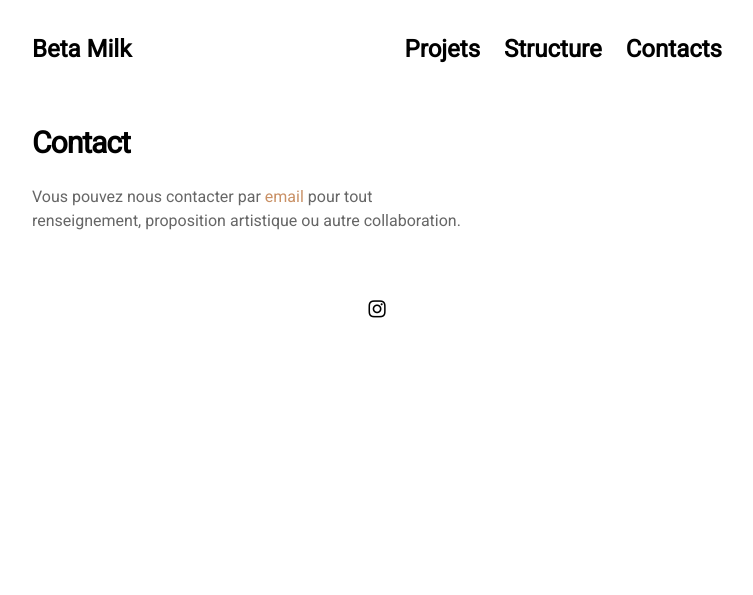
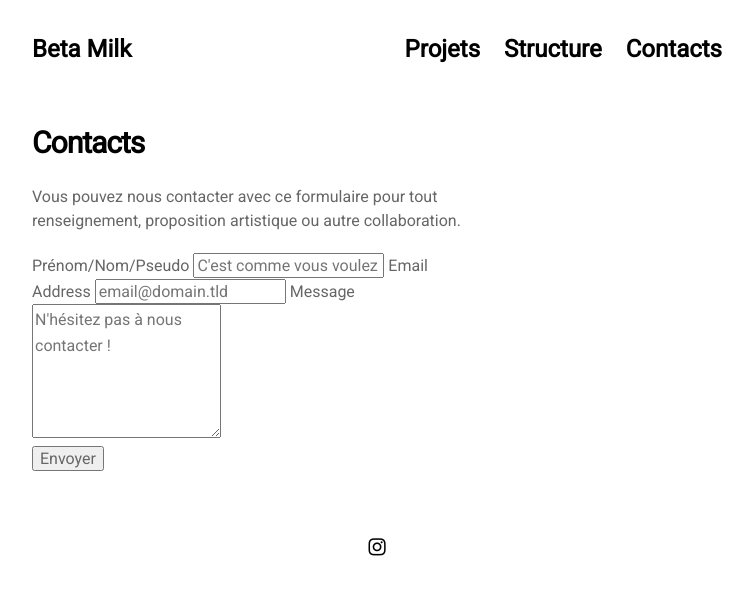
Before and after one commit to betamilk/landingpage, a Jekyll site: the page built from pages/contact.md, in a window 1280 px wide. Shown: the top 595 px of the page, without its empty margins (263-1016 px from the left). Built offline with Jekyll 4.4.1, drawn with Linux system fonts in a browser that asks for light colours; nearby versions of some CDN libraries.

Commit message:
Adding a contact form

```diff
--- /dev/null
+++ b/_includes/contact-form.html
@@ -0,0 +1,12 @@
+<form id="fs-frm" name="simple-contact-form" accept-charset="utf-8" action="https://formspree.io/f/mnqwllwj" method="post">
+  <fieldset id="fs-frm-inputs">
+    <label for="full-name">Prénom/Nom/Pseudo</label>
+    <input type="text" name="name" id="full-name" placeholder="C'est comme vous voulez :)" required="">
+    <label for="email-address">Email Address</label>
+    <input type="email" name="_replyto" id="email-address" placeholder="email@domain.tld" required="">
+    <label for="message">Message</label>
+    <textarea rows="5" name="message" id="message" placeholder="N'hésitez pas à nous contacter !" required=""></textarea>
+    <input type="hidden" name="_subject" id= "email-subject" value="Contact Form Submission">
+  </fieldset>
+  <input type="submit" value="Envoyer">
+</form>
--- a/pages/contact.md
+++ b/pages/contact.md
@@ -1,9 +1,10 @@
 ---
 layout: page
-title: Contact
+title: Contacts
 permalink: /contact
 ---
 
-# Contact
+# Contacts
 
-Vous pouvez nous contacter par [email](mailto:contacts@beta-milk.com) pour tout renseignement, proposition artistique ou autre collaboration.
+Vous pouvez nous contacter avec ce formulaire pour tout renseignement, proposition artistique ou autre collaboration.
+{% include contact-form.html %}
```
